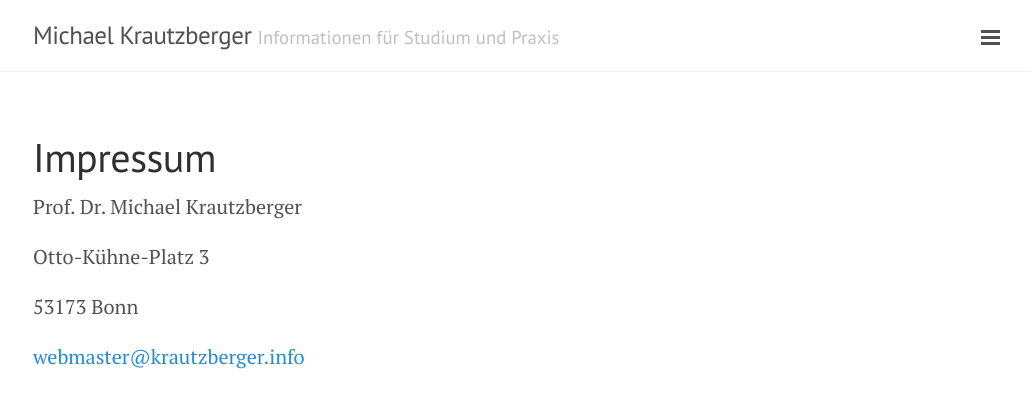
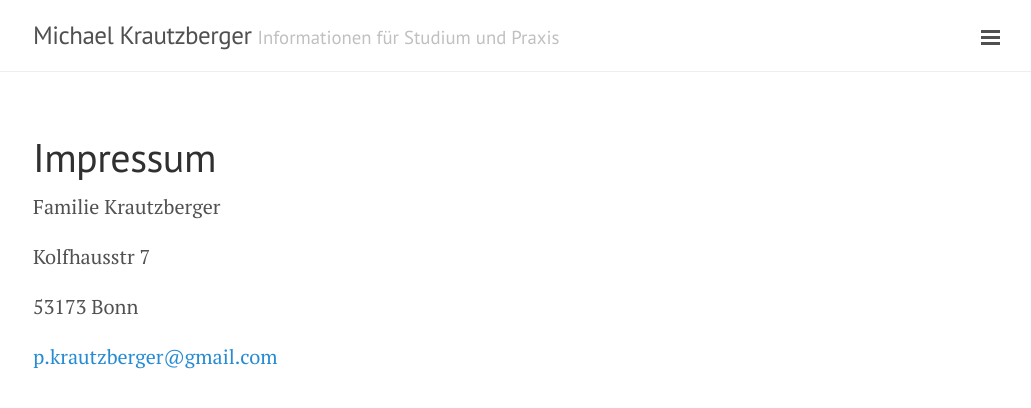
Before and after one commit to pkra/krautzberger.info, a Jekyll site: the page built from impressum.md, in a window 1280 px wide. Shown: the top 408 px of the page, without its empty margins (247-1278 px from the left). Built offline with Jekyll 4.4.1, drawn with Linux system fonts in a browser that asks for light colours.

Commit message:
fix: update impressum

```diff
--- a/impressum.md
+++ b/impressum.md
@@ -5,12 +5,12 @@ date: 2012-03-08 03:45:09.000000000 +01:00
 status: publish
 type: page
 published: true
-author: 'Michael Krautzberger'
+author: 'Familie Krautzberger'
 ---
-Prof. Dr. Michael Krautzberger
+Familie Krautzberger
 
-Otto-Kühne-Platz 3
+Kolfhausstr 7
 
 53173 Bonn
 
-[webmaster@krautzberger.info](mailto:webmaster@krautzberger.info)
+[p.krautzberger@gmail.com](mailto:p.krautzberger@gmail.com)
```
